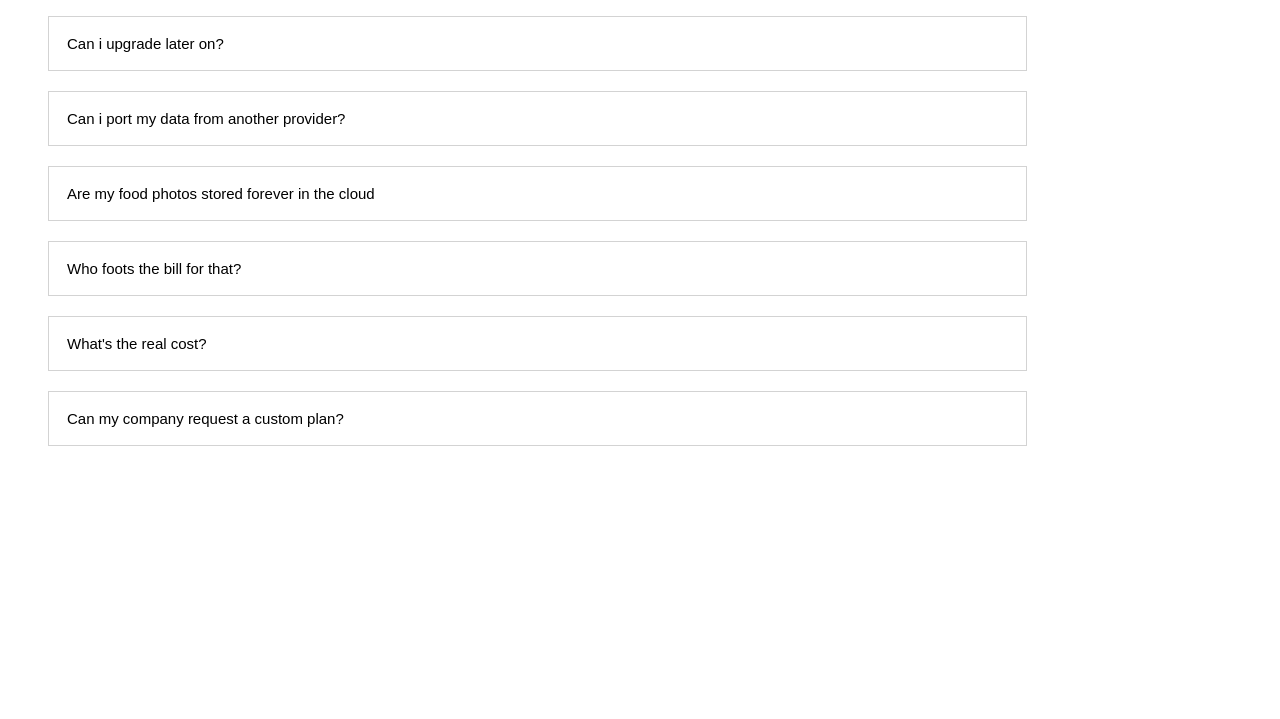
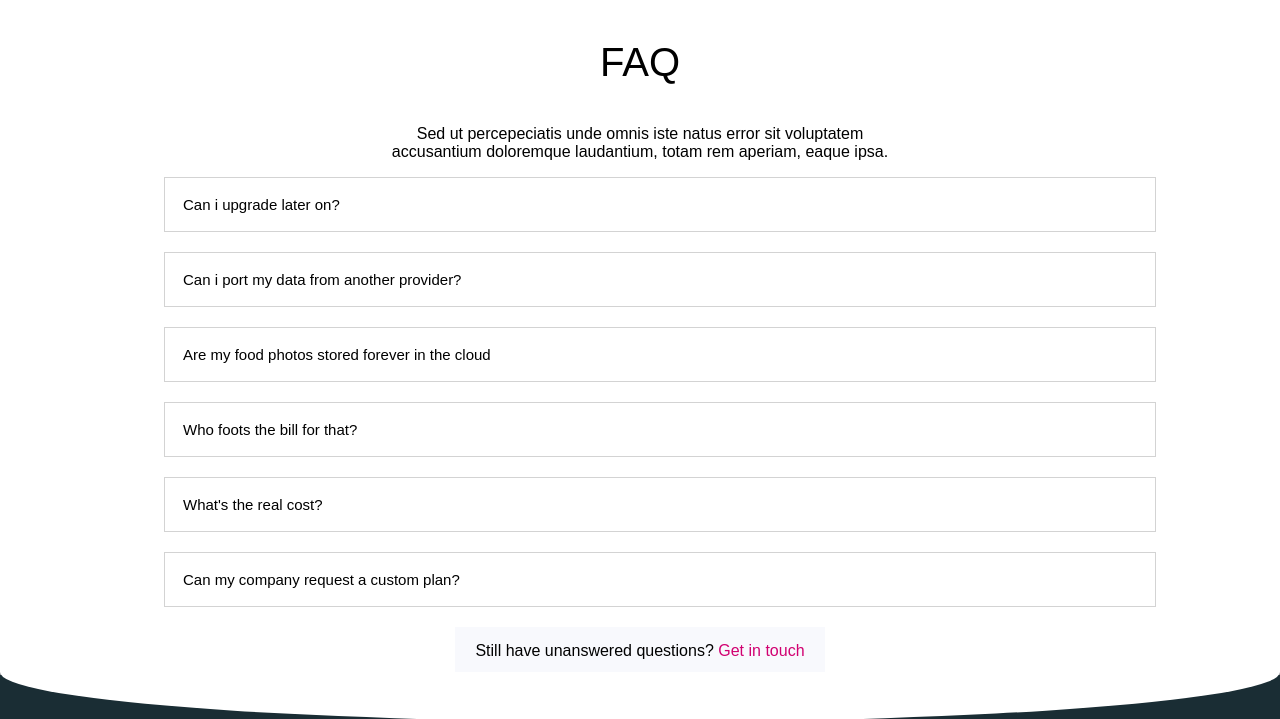
Before and after one commit to nxmad3/Live-question, a PHP site: page / in a window 1280 px wide. Shown: the top 719 px of the page. Before the commit the page ends 446 px from the top, so only its background shows below. Run offline with PHP 8.4, Linux system fonts and the light colour scheme.

Commit message:
partie fini (taille pas fini)

```diff
--- a/Style.css
+++ b/Style.css
@@ -1,3 +1,6 @@
+body {
+    margin: 0;
+}
 .collapsible {
     background-color: white;
     color: black;
@@ -9,6 +12,7 @@
     outline: none;
     font-size: 15px;
     border: 1px solid lightgrey;
+    font-family: sans-serif;
 }
 
 .active, .collapsible:hover {
@@ -34,9 +38,76 @@
     overflow: hidden;
     transition: max-height 0.2s ease-out;
     background-color: #f1f1f1;
+    width: 77%;
+    margin: auto;
 }
 
 li {
     margin-bottom: 20px;
-    list-style: none
+    list-style: none;
+    font-family: sans-serif;
 }
+
+.faq {
+    margin: auto;
+    font-family: sans-serif;
+    font-size: 40px;
+}
+
+.ask {
+    margin: auto;
+    font-family: sans-serif;
+}
+
+.blockfaq {
+    text-align: center;
+}
+
+.footer {
+    background-color: #1a2d34;
+    width: 100%;
+    padding-bottom: 10px;
+    height: 200px;
+}
+
+.footer img{
+    float: right;
+    padding-right: 100px;
+    padding-top: 120px;
+}
+.infooter {
+    font-family: sans-serif;
+    font-size: 12px;
+    border-top: solid #8a8a90;
+}
+.footer p {
+    padding-top: 110px;
+    color: #8a8a90;
+    font-family: sans-serif;
+    font-size: 12px;
+    float: left;
+    padding-left: 100px;
+}
+
+.footer hr {
+    border-top: solid 1px gray;
+    padding-top: 120px;
+}
+
+.vale {
+    width: 100%;
+    height: 50px;
+    background: white;
+    border-bottom-right-radius: 50% 100%;
+    border-bottom-left-radius: 50% 100%;
+    float: left;
+}
+
+.ques {
+    margin: auto;
+    font-family: sans-serif;
+    background-color: #f8f9fd;
+    width: 370px;
+    height: 30px;
+    padding-top: 15px;
+}
--- a/index.php
+++ b/index.php
@@ -5,6 +5,16 @@
     <link rel="stylesheet" href="Style.css">
 </head>
 <body>
+<div class="blockfaq">
+    <div class="faq">
+        <p>FAQ</p>
+    </div>
+
+    <div class="ask">
+        <p>Sed ut percepeciatis unde omnis iste natus error sit voluptatem <br/>
+            accusantium doloremque laudantium, totam rem aperiam, eaque ipsa.</p>
+    </div>
+
     <ul>
         <li>
             <button class="collapsible">Can i upgrade later on?</button>
@@ -44,6 +54,22 @@
         </li>
     </ul>
 
+    <div class="ques"
+    <p>Still have unanswered questions? <span style="color:rgba(209,1,113,255)">Get in touch</span></p>
+</div>
+
+
+<div class="footer">
+    <div class="vale">
+    </div>
+    <div class="infooter">
+        <p>©2019 Page protected by reCAPTCHA and subject to Google's <span style="color: white; font-weight: bold"> Privacy policy </span>
+            and
+            <span style="color: white; font-weight: bold"> Term of Services </span></p>
+        <img src="links.jpg">
+    </div>
+</div>
+</div>
 <script>
     var coll = document.getElementsByClassName("collapsible");
     var i;
```
Lines whose indentation alone changed are shown as unchanged.
